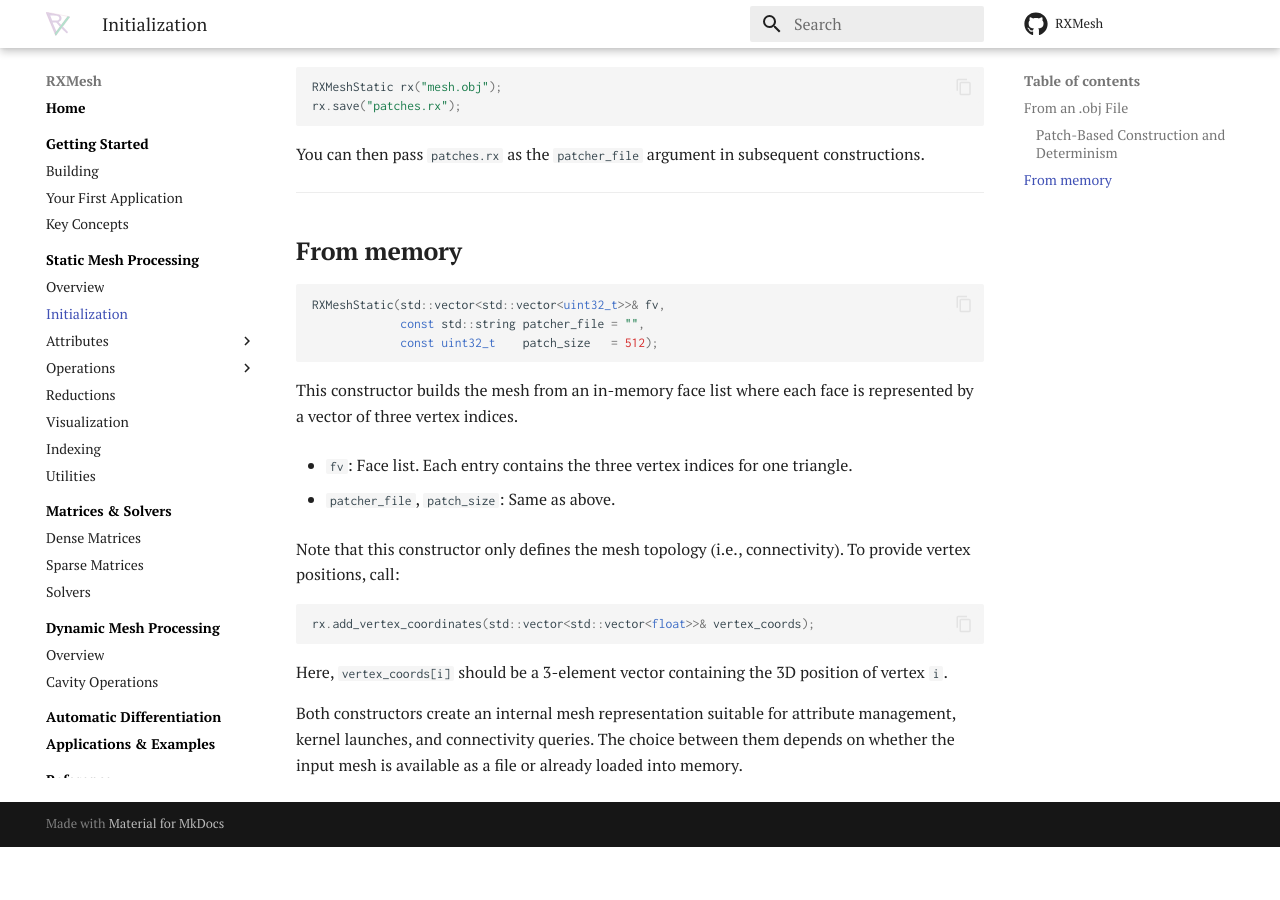
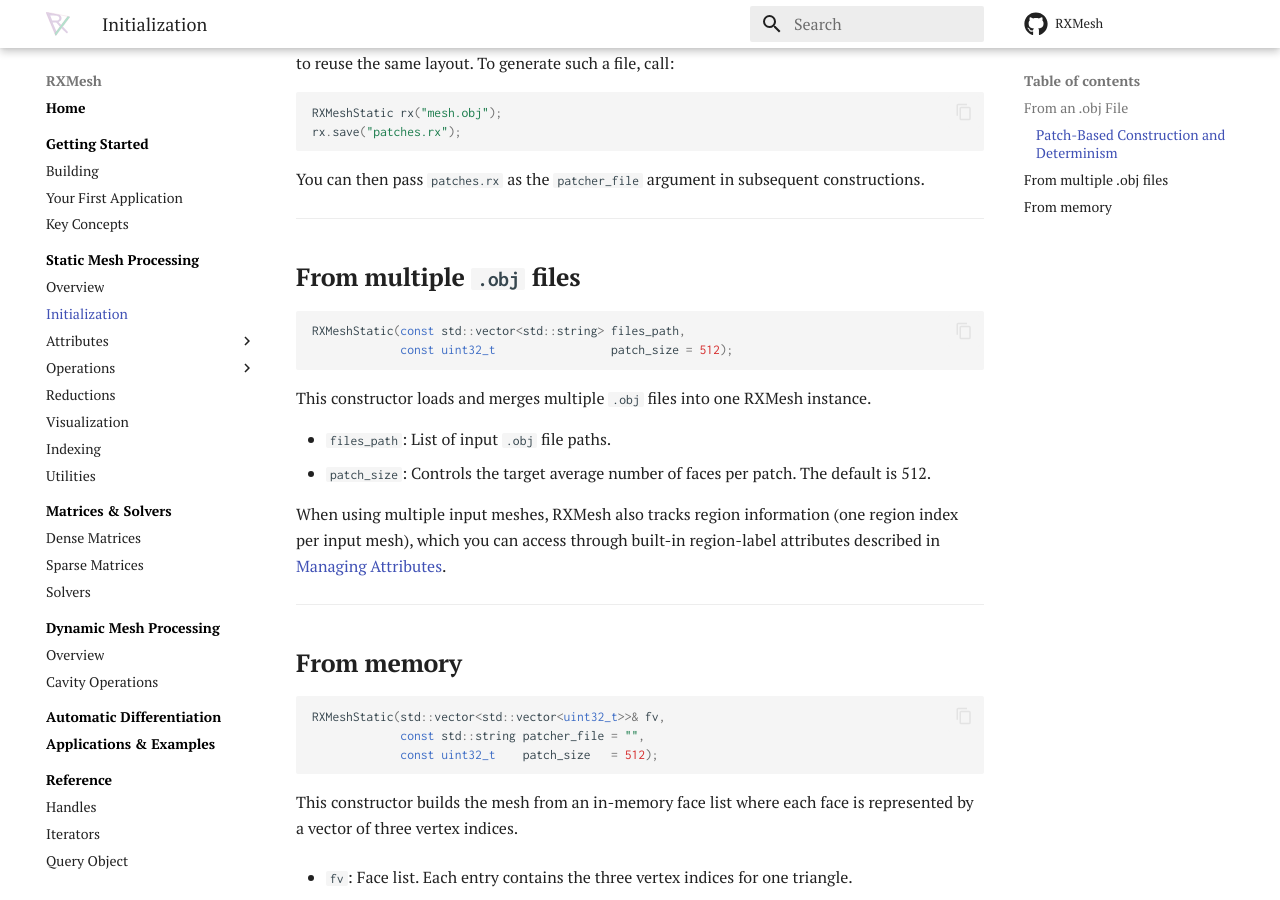
Before and after one commit to Ahdhn/RXMeshDocs, an MkDocs documentation site: the page built from docs/rxmesh/initialization.md, in a window 1280 px wide and 900 px high, scrolled down 918 px. Built offline with MkDocs 1.6.1 and Material for MkDocs 9.7.7, drawn with Linux system fonts in a browser that asks for light colours; comment, search, counter and statistics services are not loaded; before the commit the page ends 1765 px from its top, so only the background shows below that; some of the changed text lies outside the part shown.

Commit message:
multiple obj API

````diff
--- a/docs/rxmesh/initialization.md
+++ b/docs/rxmesh/initialization.md
@@ -1,6 +1,6 @@
 # **Initialization**
 
-`RXMeshStatic` can be constructed in two ways, depending on whether the input mesh is stored in a file or directly provided as face connectivity and vertex coordinates in memory.
+`RXMeshStatic` can be constructed in three ways, depending on whether the input mesh is stored in one `.obj` file, multiple `.obj` files, or directly provided as face connectivity and vertex coordinates in memory.
 
 ---
 
@@ -33,6 +33,22 @@ You can then pass `patches.rx` as the `patcher_file` argument in subsequent cons
 
 ---
 
+## **From multiple `.obj` files**
+
+```cpp
+RXMeshStatic(const std::vector<std::string> files_path,
+             const uint32_t                 patch_size = 512);
+```
+
+This constructor loads and merges multiple `.obj` files into one RXMesh instance.
+
+- `files_path`: List of input `.obj` file paths.
+- `patch_size`: Controls the target average number of faces per patch. The default is 512.
+
+When using multiple input meshes, RXMesh also tracks region information (one region index per input mesh), which you can access through built-in region-label attributes described in [Managing Attributes](managing_attributes.md#built-in-attributes).
+
+---
+
 ## **From memory**
 ```cpp
 RXMeshStatic(std::vector<std::vector<uint32_t>>& fv,
--- a/mkdocs.yml
+++ b/mkdocs.yml
@@ -30,6 +30,7 @@ markdown_extensions:
   - pymdownx.highlight:
       anchor_linenums: true
   - pymdownx.superfences
+  - pymdownx.details
 
 extra_css:
   - css/extra.css
````
